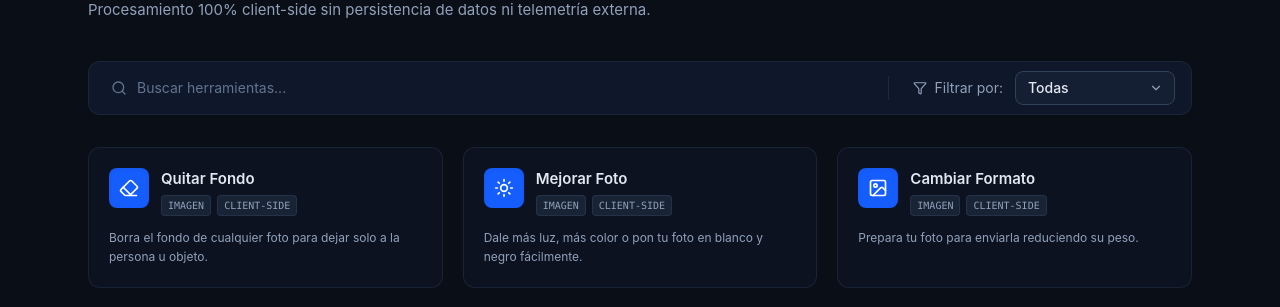
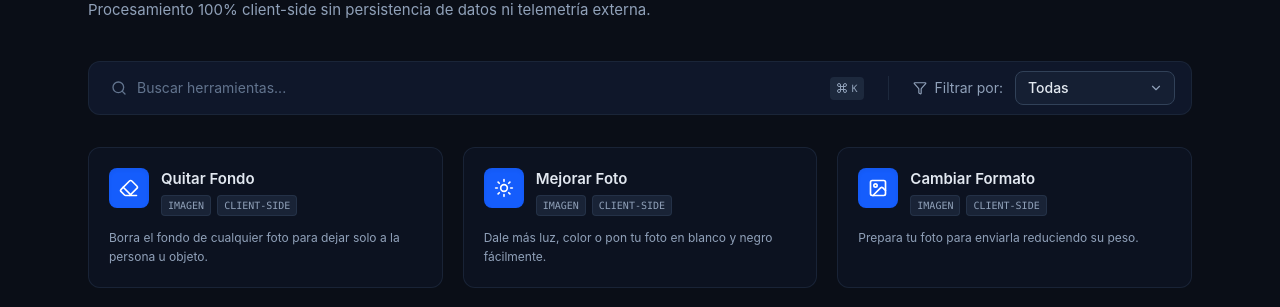
Before and after one commit to ATM-Software-Labs/atm-tools, a React (Vite) app: page / in a window 1280 px wide. Shown: the part 186-493 px from the top of the page. Built offline with nearby package versions, Linux system fonts and the light colour scheme.

Commit message:
feat(ui): add global command palette kbd modal

```diff
--- a/src/App.tsx
+++ b/src/App.tsx
@@ -1,4 +1,4 @@
-import React, { useState, useMemo } from 'react';
+import React, { useState, useMemo, useEffect } from 'react';
 import { Layout } from './components/layout/Layout';
 import { UniversalConverter } from './components/tools/UniversalConverter';
 import { BackgroundRemover } from './components/tools/BackgroundRemover';
@@ -12,39 +12,61 @@ import { TextReader } from './components/tools/TextReader';
 import { DataCrypto } from './components/tools/DataCrypto';
 import { NetworkCalc } from './components/tools/NetworkCalc';
 import { JsonTools } from './components/tools/JsonTools';
-import { Image, Eraser, FileText, Sun, Camera, Search, PenTool, Shield, Volume2, Key, Network, FileJson, ChevronDown, Filter } from 'lucide-react';
+import { CommandPalette } from './components/ui/CommandPalette';
+import { Image, Eraser, FileText, Sun, Camera, Search, PenTool, Shield, Volume2, Key, Network, FileJson, ChevronDown, Filter, Command } from 'lucide-react';
+import { useAppConfig } from './utils/useAppConfig';
+import { i18n } from './utils/i18n';
 
 type ToolId = 'home' | 'converter' | 'bg-remover' | 'editor' | 'pdf' | 'scanner' | 'magnifier' | 'signature' | 'privacy' | 'reader' | 'crypto' | 'network' | 'json';
-type FilterCategory = 'Todas' | 'Imagen' | 'PDF' | 'Seguridad' | 'Datos/Texto';
+type FilterCategory = 'Todas' | 'Imagen' | 'PDF' | 'Seguridad' | 'Datos/Texto' | 'All' | 'Image' | 'Security' | 'Data/Text';
 
 function App() {
   const [activeTool, setActiveTool] = useState<ToolId>('home');
   const [searchQuery, setSearchQuery] = useState('');
   const [activeFilter, setActiveFilter] = useState<FilterCategory>('Todas');
+  const [cmdOpen, setCmdOpen] = useState(false);
+  const { lang } = useAppConfig();
+  const dict = i18n[lang];
+
+  useEffect(() => {
+    const handleKeyDown = (e: KeyboardEvent) => {
+      if ((e.metaKey || e.ctrlKey) && e.key === 'k') {
+        e.preventDefault();
+        setCmdOpen(o => !o);
+      }
+    };
+    document.addEventListener('keydown', handleKeyDown);
+    return () => document.removeEventListener('keydown', handleKeyDown);
+  }, []);
 
   const tools = [
-    { id: 'bg-remover', name: 'Quitar Fondo', icon: Eraser, tags: ['IMAGEN', 'CLIENT-SIDE'], category: 'Imagen', desc: 'Borra el fondo de cualquier foto para dejar solo a la persona u objeto.' },
-    { id: 'editor', name: 'Mejorar Foto', icon: Sun, tags: ['IMAGEN', 'CLIENT-SIDE'], category: 'Imagen', desc: 'Dale más luz, más color o pon tu foto en blanco y negro fácilmente.' },
-    { id: 'converter', name: 'Cambiar Formato', icon: Image, tags: ['IMAGEN', 'CLIENT-SIDE'], category: 'Imagen', desc: 'Prepara tu foto para enviarla reduciendo su peso.' },
-    { id: 'pdf', name: 'Documentos PDF', icon: FileText, tags: ['PDF', 'CLIENT-SIDE'], category: 'PDF', desc: 'Junta varios documentos en uno solo de forma sencilla.' },
-    { id: 'scanner', name: 'Escanear', icon: Camera, tags: ['PDF', 'IMAGEN'], category: 'PDF', desc: 'Haz una foto a un documento y guárdalo como PDF.' },
-    { id: 'magnifier', name: 'Lupa', icon: Search, tags: ['IMAGEN', 'ACCESO'], category: 'Imagen', desc: 'Acerca la letra pequeña de una foto para leerla bien.' },
-    { id: 'signature', name: 'Crear Firma', icon: PenTool, tags: ['PDF', 'FIRMA'], category: 'PDF', desc: 'Firma con el dedo y guarda tu firma sin fondo.' },
-    { id: 'privacy', name: 'Ocultar Datos', icon: Shield, tags: ['SEGURIDAD', 'CLIENT-SIDE'], category: 'Seguridad', desc: 'Tacha el DNI o caras de una foto antes de enviarla.' },
-    { id: 'reader', name: 'Leer Texto', icon: Volume2, tags: ['TEXTO', 'ACCESO'], category: 'Datos/Texto', desc: 'Pega un texto largo y el ordenador te lo leerá en voz alta.' },
-    { id: 'crypto', name: 'Cifrar Datos', icon: Key, tags: ['SEGURIDAD', 'CRYPTO'], category: 'Seguridad', desc: 'Hashes, JWT, Passphrases y Base64.' },
-    { id: 'network', name: 'Redes / CIDR', icon: Network, tags: ['SYSADMIN', 'REDES'], category: 'Datos/Texto', desc: 'Calculadora de subredes IPv4 y CIDR.' },
-    { id: 'json', name: 'Formato JSON', icon: FileJson, tags: ['DEV', 'FORMAT'], category: 'Datos/Texto', desc: 'Formateador y minificador JSON rápido.' },
+    { id: 'bg-remover', icon: Eraser, tags: ['IMAGEN', 'CLIENT-SIDE'], category: 'Imagen' },
+    { id: 'editor', icon: Sun, tags: ['IMAGEN', 'CLIENT-SIDE'], category: 'Imagen' },
+    { id: 'converter', icon: Image, tags: ['IMAGEN', 'CLIENT-SIDE'], category: 'Imagen' },
+    { id: 'pdf', icon: FileText, tags: ['PDF', 'CLIENT-SIDE'], category: 'PDF' },
+    { id: 'scanner', icon: Camera, tags: ['PDF', 'IMAGEN'], category: 'PDF' },
+    { id: 'magnifier', icon: Search, tags: ['IMAGEN', 'ACCESO'], category: 'Imagen' },
+    { id: 'signature', icon: PenTool, tags: ['PDF', 'FIRMA'], category: 'PDF' },
+    { id: 'privacy', icon: Shield, tags: ['SEGURIDAD', 'CLIENT-SIDE'], category: 'Seguridad' },
+    { id: 'reader', icon: Volume2, tags: ['TEXTO', 'ACCESO'], category: 'Datos/Texto' },
+    { id: 'crypto', icon: Key, tags: ['SEGURIDAD', 'CRYPTO'], category: 'Seguridad' },
+    { id: 'network', icon: Network, tags: ['SYSADMIN', 'REDES'], category: 'Datos/Texto' },
+    { id: 'json', icon: FileJson, tags: ['DEV', 'FORMAT'], category: 'Datos/Texto' },
   ] as const;
 
   const filteredTools = useMemo(() => {
     return tools.filter(tool => {
-      const matchesSearch = tool.name.toLowerCase().includes(searchQuery.toLowerCase()) ||
-                            tool.desc.toLowerCase().includes(searchQuery.toLowerCase());
-      const matchesFilter = activeFilter === 'Todas' || tool.category === activeFilter;
-      return matchesSearch && matchesFilter;
+      const toolDict = dict.tools[tool.id as keyof typeof dict.tools];
+      const matchesSearch = toolDict.name.toLowerCase().includes(searchQuery.toLowerCase()) ||
+                            toolDict.desc.toLowerCase().includes(searchQuery.toLowerCase());
+
+      const isAll = activeFilter === 'Todas' || activeFilter === 'All';
+      // simple hack for bi-lingual categories matching
+      const catMatch = isAll || tool.category === activeFilter || dict.categories[i18n['ES'].categories.indexOf(tool.category)] === activeFilter;
+
+      return matchesSearch && catMatch;
     });
-  }, [searchQuery, activeFilter, tools]);
+  }, [searchQuery, activeFilter, tools, dict]);
 
   const renderTool = () => {
     switch (activeTool) {
@@ -66,25 +88,32 @@ function App() {
 
   return (
     <Layout>
+      <CommandPalette isOpen={cmdOpen} onClose={() => setCmdOpen(false)} onSelect={(id) => setActiveTool(id as ToolId)} tools={[...tools]} />
       {activeTool === 'home' ? (
         <div className="max-w-6xl mx-auto px-6 pt-10 pb-16">
           <div className="mb-10">
-            <span className="text-[11px] font-mono uppercase tracking-widest text-blue-500 mb-3 block">UTILIDADES Y HERRAMIENTAS WEB</span>
-            <h1 className="text-3xl md:text-4xl font-bold text-slate-100 mb-3 tracking-tight">Herramientas de ingeniería y privacidad</h1>
-            <p className="text-slate-400 text-[15px]">Procesamiento 100% client-side sin persistencia de datos ni telemetría externa.</p>
+            <span className="text-[11px] font-mono uppercase tracking-widest text-blue-500 mb-3 block">{dict.supra}</span>
+            <h1 className="text-3xl md:text-4xl font-bold text-slate-100 mb-3 tracking-tight">{dict.title}</h1>
+            <p className="text-slate-400 text-[15px]">{dict.subtitle}</p>
           </div>
 
           {/* Search and Filters Bar */}
           <div className="flex flex-col md:flex-row gap-4 mb-8 items-center bg-[#0f172a] border border-slate-800/80 p-2 rounded-xl">
-            <div className="relative w-full flex-1">
-              <Search className="absolute left-3.5 top-1/2 -translate-y-1/2 text-slate-500" size={16} />
+            <div className="relative w-full flex-1 flex items-center">
+              <Search className="absolute left-3.5 text-slate-500" size={16} />
               <input
                 type="text"
-                placeholder="Buscar herramientas..."
-                className="w-full bg-transparent pl-10 pr-4 py-2 text-sm text-slate-200 focus:outline-none placeholder:text-slate-500"
+                placeholder={dict.searchPlaceholder}
+                className="w-full bg-transparent pl-10 pr-12 py-2 text-sm text-slate-200 focus:outline-none placeholder:text-slate-500"
                 value={searchQuery}
                 onChange={e => setSearchQuery(e.target.value)}
               />
+              <button
+                className="absolute right-2 flex items-center gap-1 text-[10px] font-mono bg-slate-800 text-slate-400 px-1.5 py-1 rounded hover:bg-slate-700 transition-colors"
+                onClick={() => setCmdOpen(true)}
+              >
+                <Command size={12} /> K
+              </button>
             </div>
 
             <div className="w-px h-6 bg-slate-800 hidden md:block"></div>
@@ -92,7 +121,7 @@ function App() {
             <div className="flex items-center gap-3 w-full md:w-auto px-2">
               <div className="flex items-center gap-2 text-sm text-slate-400 shrink-0">
                 <Filter size={14} />
-                <span>Filtrar por:</span>
+                <span>{dict.filterBy}</span>
               </div>
               <div className="relative w-full md:w-40">
                 <select
@@ -100,11 +129,9 @@ function App() {
                   onChange={(e) => setActiveFilter(e.target.value as FilterCategory)}
                   className="w-full appearance-none bg-slate-800/50 hover:bg-slate-800 border border-slate-700 text-sm text-slate-200 py-1.5 pl-3 pr-8 rounded-lg outline-none transition-colors cursor-pointer font-medium"
                 >
-                  <option value="Todas">Todas</option>
-                  <option value="Imagen">Imagen</option>
-                  <option value="PDF">PDF</option>
-                  <option value="Seguridad">Seguridad</option>
-                  <option value="Datos/Texto">Datos/Texto</option>
+                  {dict.categories.map((cat, i) => (
+                    <option key={cat} value={cat}>{cat}</option>
+                  ))}
                 </select>
                 <ChevronDown size={14} className="absolute right-3 top-1/2 -translate-y-1/2 text-slate-400 pointer-events-none" />
               </div>
@@ -113,7 +140,9 @@ function App() {
 
           {/* Cards Grid */}
           <div className="grid grid-cols-1 md:grid-cols-2 lg:grid-cols-3 gap-5">
-            {filteredTools.map(tool => (
+            {filteredTools.map(tool => {
+              const toolDict = dict.tools[tool.id as keyof typeof dict.tools];
+              return (
               <button
                 key={tool.id}
                 onClick={() => setActiveTool(tool.id as ToolId)}
@@ -124,7 +153,7 @@ function App() {
                     <tool.icon size={20} />
                   </div>
                   <div className="flex flex-col flex-1 mt-0.5">
-                    <h2 className="text-[15px] font-semibold text-slate-200 group-hover:text-blue-400 transition-colors leading-tight mb-1.5">{tool.name}</h2>
+                    <h2 className="text-[15px] font-semibold text-slate-200 group-hover:text-blue-400 transition-colors leading-tight mb-1.5">{toolDict.name}</h2>
                     <div className="flex flex-wrap gap-1.5">
                       {tool.tags.map(tag => (
                          <span key={tag} className="text-[10px] uppercase font-mono px-1.5 py-0.5 rounded bg-slate-800/80 text-slate-400 border border-slate-700/50">
@@ -134,12 +163,12 @@ function App() {
                     </div>
                   </div>
                 </div>
-                <p className="text-xs text-slate-400 leading-relaxed mt-3">{tool.desc}</p>
+                <p className="text-xs text-slate-400 leading-relaxed mt-3">{toolDict.desc}</p>
               </button>
-            ))}
+            )})}
             {filteredTools.length === 0 && (
               <div className="col-span-full text-center py-12 text-slate-500 text-sm">
-                No se encontraron herramientas con esos criterios.
+                {dict.noResults}
               </div>
             )}
           </div>
--- /dev/null
+++ b/src/components/ui/CommandPalette.tsx
@@ -0,0 +1,127 @@
+import React, { useState, useEffect, useRef } from 'react';
+import { Search } from 'lucide-react';
+import { i18n } from '../../utils/i18n';
+import { useAppConfig } from '../../utils/useAppConfig';
+
+type Props = {
+  isOpen: boolean;
+  onClose: () => void;
+  onSelect: (id: string) => void;
+  tools: any[];
+};
+
+export function CommandPalette({ isOpen, onClose, onSelect, tools }: Props) {
+  const [query, setQuery] = useState('');
+  const [selectedIndex, setSelectedIndex] = useState(0);
+  const inputRef = useRef<HTMLInputElement>(null);
+  const { lang } = useAppConfig();
+  const dict = i18n[lang];
+
+  // Load recent from localStorage
+  const [recent, setRecent] = useState<string[]>(() => {
+    try {
+      const r = localStorage.getItem('recent_tools');
+      return r ? JSON.parse(r) : [];
+    } catch { return []; }
+  });
+
+  const filteredTools = query === ''
+    ? tools.filter(t => recent.includes(t.id)).sort((a,b) => recent.indexOf(a.id) - recent.indexOf(b.id))
+    : tools.filter(t =>
+        dict.tools[t.id as keyof typeof dict.tools].name.toLowerCase().includes(query.toLowerCase()) ||
+        t.tags.some((tag: string) => tag.toLowerCase().includes(query.toLowerCase()))
+      );
+
+  useEffect(() => {
+    if (isOpen) {
+      setTimeout(() => inputRef.current?.focus(), 50);
+      setQuery('');
+      setSelectedIndex(0);
+    }
+  }, [isOpen]);
+
+  useEffect(() => {
+    setSelectedIndex(0);
+  }, [query]);
+
+  const handleKeyDown = (e: React.KeyboardEvent) => {
+    if (e.key === 'ArrowDown') {
+      e.preventDefault();
+      setSelectedIndex(prev => (prev + 1) % (filteredTools.length || 1));
+    } else if (e.key === 'ArrowUp') {
+      e.preventDefault();
+      setSelectedIndex(prev => (prev - 1 + (filteredTools.length || 1)) % (filteredTools.length || 1));
+    } else if (e.key === 'Enter') {
+      e.preventDefault();
+      if (filteredTools[selectedIndex]) {
+        handleSelect(filteredTools[selectedIndex].id);
+      }
+    } else if (e.key === 'Escape') {
+      e.preventDefault();
+      onClose();
+    }
+  };
+
+  const handleSelect = (id: string) => {
+    // Save to recent
+    const newRecent = [id, ...recent.filter(r => r !== id)].slice(0, 3);
+    setRecent(newRecent);
+    localStorage.setItem('recent_tools', JSON.stringify(newRecent));
+    onSelect(id);
+    onClose();
+  };
+
+  if (!isOpen) return null;
+
+  return (
+    <div className="fixed inset-0 z-[100] flex items-start justify-center pt-[15vh] px-4" role="dialog" aria-modal="true">
+      <div className="absolute inset-0 bg-slate-900/40 backdrop-blur-sm" onClick={onClose}></div>
+      <div className="relative w-full max-w-xl bg-slate-900/80 backdrop-blur-md border border-slate-800 rounded-xl shadow-2xl overflow-hidden flex flex-col">
+        <div className="flex items-center px-4 py-3 border-b border-slate-800">
+          <Search size={18} className="text-slate-400 mr-3 shrink-0" />
+          <input
+            ref={inputRef}
+            type="text"
+            className="flex-1 bg-transparent text-slate-200 focus:outline-none placeholder:text-slate-500"
+            placeholder="Buscar herramientas, comandos... (Ctrl+K)"
+            value={query}
+            onChange={e => setQuery(e.target.value)}
+            onKeyDown={handleKeyDown}
+          />
+          <button className="text-[10px] font-mono bg-slate-800 text-slate-400 px-1.5 py-0.5 rounded ml-2" onClick={onClose}>ESC</button>
+        </div>
+
+        <div className="max-h-[60vh] overflow-y-auto custom-scrollbar p-2">
+          {query === '' && recent.length > 0 && (
+            <div className="px-3 py-2 text-xs font-semibold text-slate-500 uppercase tracking-wider">Recientes</div>
+          )}
+          {query !== '' && filteredTools.length > 0 && (
+            <div className="px-3 py-2 text-xs font-semibold text-slate-500 uppercase tracking-wider">Resultados</div>
+          )}
+
+          {filteredTools.map((tool, idx) => (
+            <button
+              key={tool.id}
+              onClick={() => handleSelect(tool.id)}
+              className={`w-full flex items-center px-3 py-3 rounded-lg text-left transition-colors ${idx === selectedIndex ? 'bg-blue-600/20 text-blue-400' : 'text-slate-300 hover:bg-slate-800/50'}`}
+            >
+              <tool.icon size={16} className={`mr-3 ${idx === selectedIndex ? 'text-blue-400' : 'text-slate-400'}`} />
+              <span className="flex-1 font-medium text-sm">{dict.tools[tool.id as keyof typeof dict.tools].name}</span>
+              <div className="flex gap-2">
+                {tool.tags.slice(0,2).map((t: string) => (
+                  <span key={t} className="text-[9px] px-1.5 py-0.5 rounded bg-slate-800 text-slate-400 border border-slate-700/50 uppercase font-mono">{t}</span>
+                ))}
+              </div>
+            </button>
+          ))}
+
+          {filteredTools.length === 0 && (
+            <div className="px-4 py-8 text-center text-sm text-slate-500">
+              No se encontraron resultados para "{query}"
+            </div>
+          )}
+        </div>
+      </div>
+    </div>
+  );
+}
```
